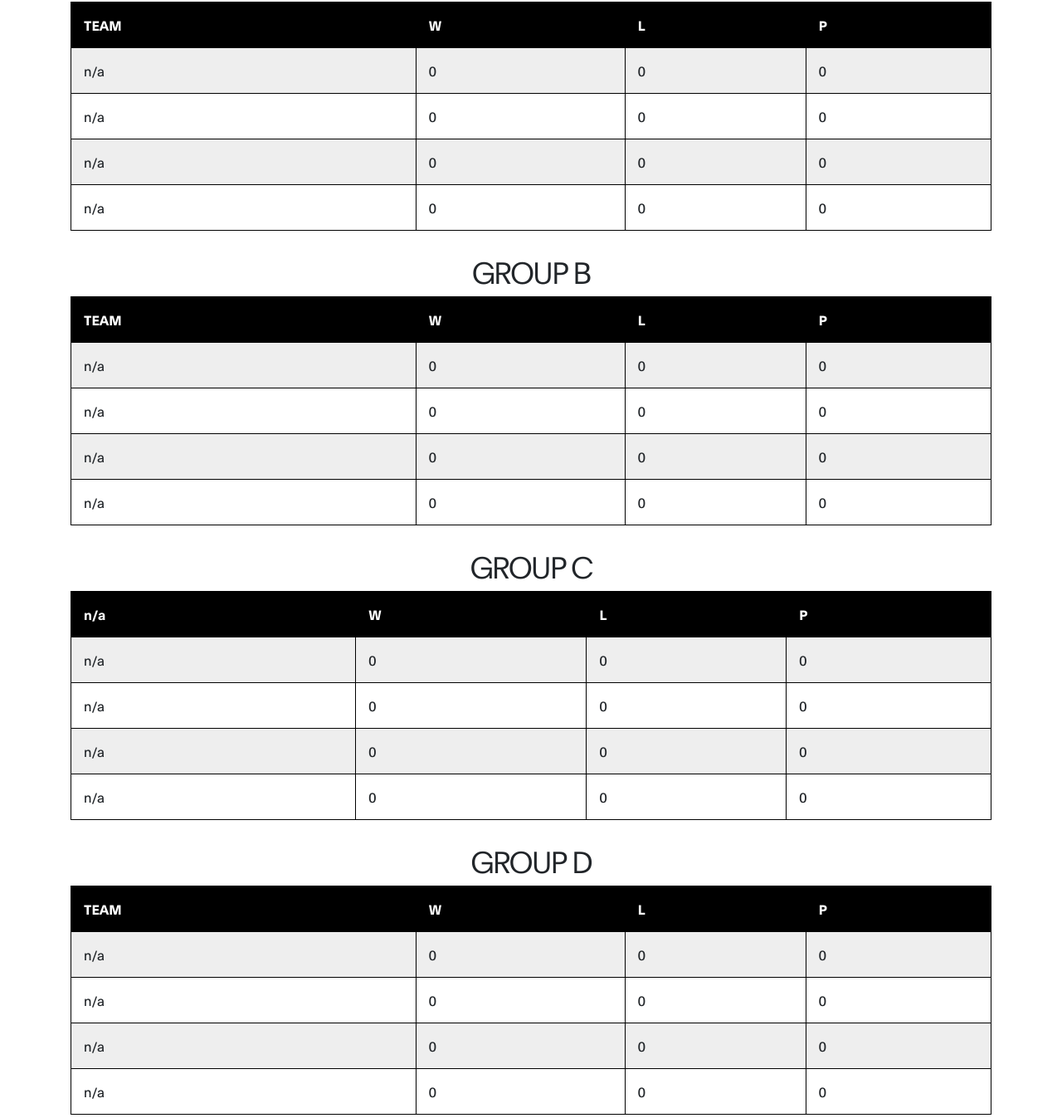
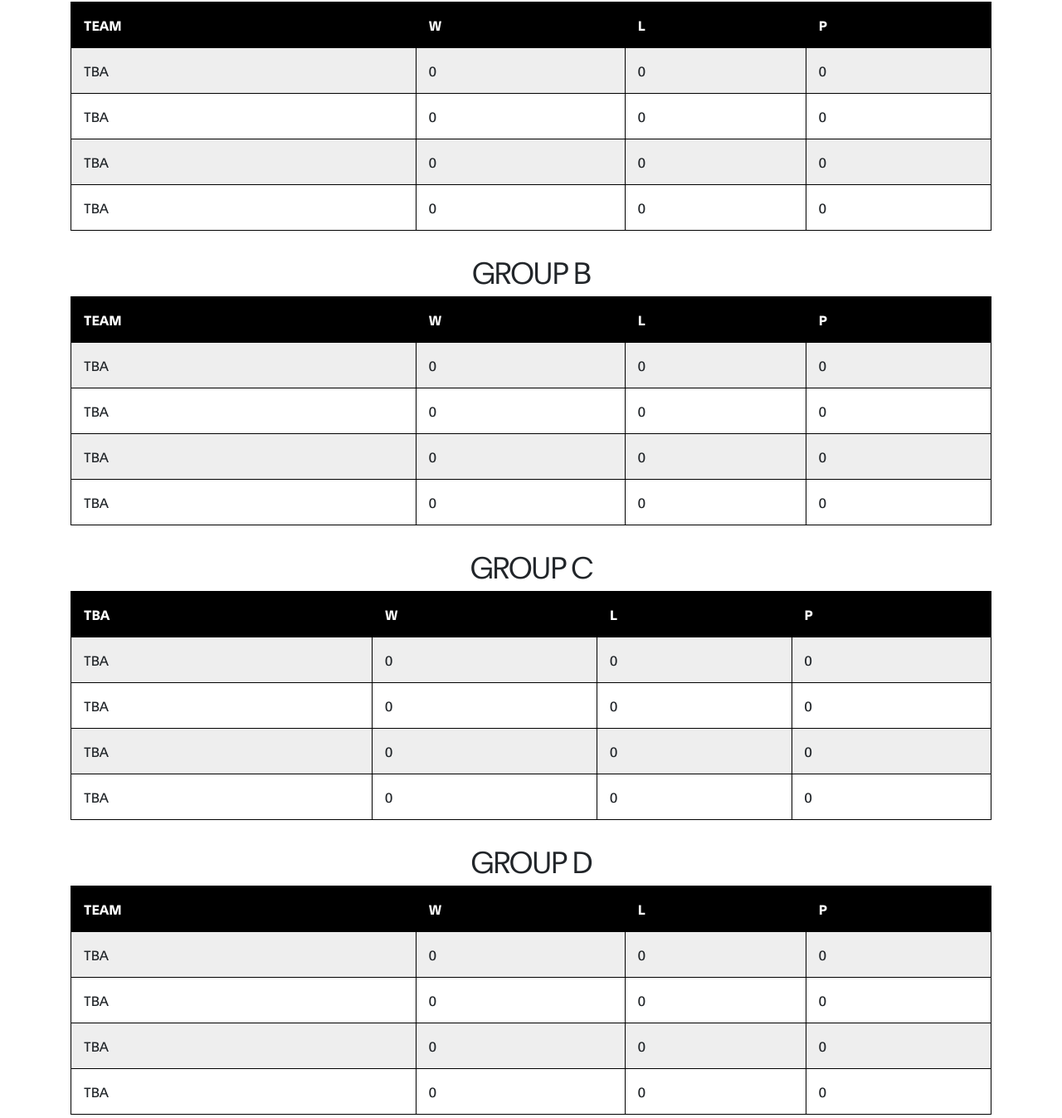
Before and after one commit to BVII7/iced, a plain HTML site: page index.html in a window 1280 px wide. Shown: the part 1534-2881 px from the top of the page at 83% size. Drawn offline with Linux system fonts and the light colour scheme.

Commit message:
Update index.html

```diff
--- a/index.html
+++ b/index.html
@@ -163,25 +163,25 @@ https://www.tooplate.com/view/2119-gymso-fitness
                                                 <th>P</th>
                                               </tr>
                                               <tr>
-                                                <td>n/a</td>
+                                                <td>TBA</td>
                                                 <td>0</td>
                                                 <td>0</td>
                                                 <td>0</td>
                                               </tr>
                                               <tr>
-                                                <td>n/a</td>
+                                                <td>TBA</td>
                                                 <td>0</td>
                                                 <td>0</td>
                                                 <td>0</td>
                                               </tr>
                                               <tr>
-                                                <td>n/a</td>
+                                                <td>TBA</td>
                                                 <td>0</td>
                                                 <td>0</td>
                                                 <td>0</td>
                                               </tr>
                                               <tr>
-                                                <td>n/a</td>
+                                                <td>TBA</td>
                                                 <td>0</td>
                                                 <td>0</td>
                                                 <td>0</td>
@@ -199,25 +199,25 @@ https://www.tooplate.com/view/2119-gymso-fitness
                                             <th>P</th>
                                           </tr>
                                           <tr>
-                                            <td>n/a</td>
+                                            <td>TBA</td>
                                             <td>0</td>
                                             <td>0</td>
                                             <td>0</td>
                                           </tr>
                                           <tr>
-                                            <td>n/a</td>
+                                            <td>TBA</td>
                                             <td>0</td>
                                             <td>0</td>
                                             <td>0</td>
                                           </tr>
                                           <tr>
-                                            <td>n/a</td>
+                                            <td>TBA</td>
                                             <td>0</td>
                                             <td>0</td>
                                             <td>0</td>
                                           </tr>
                                           <tr>
-                                            <td>n/a</td>
+                                            <td>TBA</td>
                                             <td>0</td>
                                             <td>0</td>
                                             <td>0</td>
@@ -228,31 +228,31 @@ https://www.tooplate.com/view/2119-gymso-fitness
                                     <table id="t01">
                                         <h2>GROUP C </h2>
                                         <tr>
-                                            <th>n/a</th>
+                                            <th>TBA</th>
                                             <th>W</th>
                                             <th>L</th>
                                             <th>P</th>
                                           </tr>
                                           <tr>
-                                            <td>n/a</td>
+                                            <td>TBA</td>
                                             <td>0</td>
                                             <td>0</td>
                                             <td>0</td>
                                           </tr>
                                           <tr>
-                                            <td>n/a</td>
+                                            <td>TBA</td>
                                             <td>0</td>
                                             <td>0</td>
                                             <td>0</td>
                                           </tr>
                                           <tr>
-                                            <td>n/a</td>
+                                            <td>TBA</td>
                                             <td>0</td>
                                             <td>0</td>
                                             <td>0</td>
                                           </tr>
                                           <tr>
-                                            <td>n/a</td>
+                                            <td>TBA</td>
                                             <td>0</td>
                                             <td>0</td>
                                             <td>0</td>
@@ -269,25 +269,25 @@ https://www.tooplate.com/view/2119-gymso-fitness
                                             <th>P</th>
                                           </tr>
                                           <tr>
-                                            <td>n/a</td>
+                                            <td>TBA</td>
                                             <td>0</td>
                                             <td>0</td>
                                             <td>0</td>
                                           </tr>
                                           <tr>
-                                            <td>n/a</td>
+                                            <td>TBA</td>
                                             <td>0</td>
                                             <td>0</td>
                                             <td>0</td>
                                           </tr>
                                           <tr>
-                                            <td>n/a</td>
+                                            <td>TBA</td>
                                             <td>0</td>
                                             <td>0</td>
                                             <td>0</td>
                                           </tr>
                                           <tr>
-                                            <td>n/a</td>
+                                            <td>TBA</td>
                                             <td>0</td>
                                             <td>0</td>
                                             <td>0</td>
```
